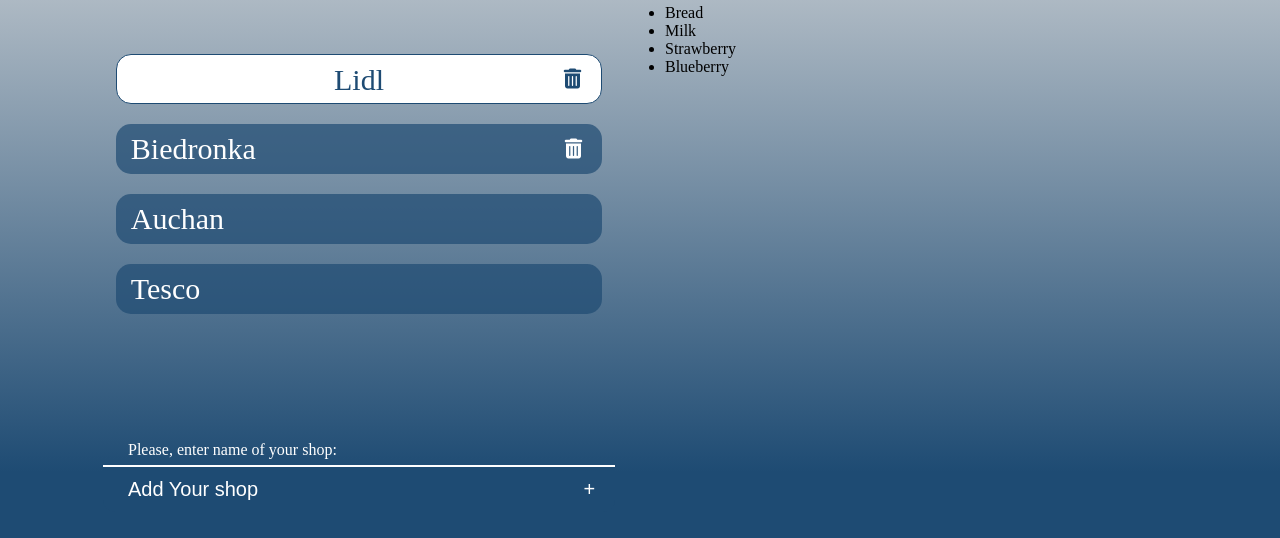
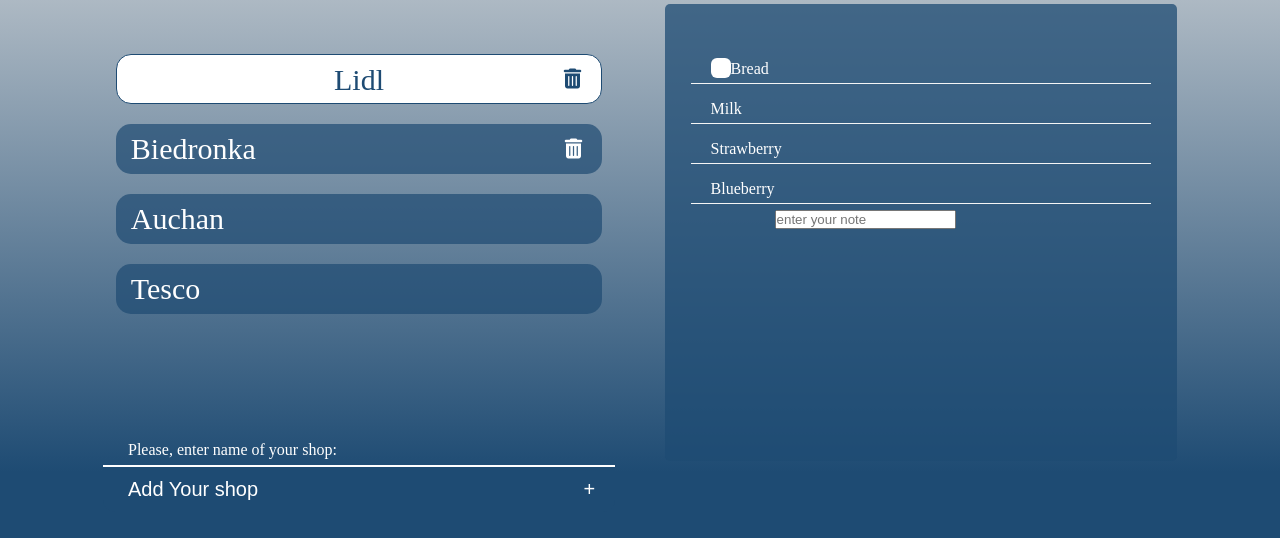
Before and after one commit to GerPl/shopping-list, a plain HTML site: page index.html in a window 1280 px wide. Shown: the part 248-786 px from the top of the page. Drawn offline with Linux system fonts and the light colour scheme.

Commit message:
custom checkbox_+ syles for items

```diff
--- a/index.html
+++ b/index.html
@@ -43,10 +43,25 @@
             </div>
             <div class="itemsMain">
                 <ul class="listOfItems">
-                    <li class="oneItem checkedItem">Bread</li>
+                    <li class="oneItem checkedItem">
+                        <form action="">
+                            <label for="one">
+                                <input class="checkbox" type="checkbox" id="one">
+                                <div class="Customcheckbox"><i              class="fa-solid fa-check"></i>
+                                </div>
+                            </label>
+                            </form>
+                                <p>Bread</p>
+                    </li>
                     <li class="oneItem">Milk</li>
-                    <li class="oneItem">Strawberry</li>
-                    <li class="oneItem">Blueberry</li>
+                    <li class="oneItem">Strawberry</i></li>
+                    <li class="oneItem activeItem">
+                        Blueberry
+                        <div class="notes">
+                            <p class="note"></p>
+                            <input class="inputNote" type="text" placeholder="enter your note">
+                        </div>
+                    </li>
                 </ul>
             </div>
         </div>
--- a/main.css
+++ b/main.css
@@ -70,7 +70,7 @@
     color: white;
     -webkit-text-stroke: .2px rgb(30, 75, 115);
 }
-.listOfShops{
+.listOfShops, .listOfItems{
     width: 100%;
     height: 90%;
     position: relative;
@@ -80,7 +80,7 @@
     gap: 20px;
     align-items: center;
 }
-.oneShop{
+.oneShop {
     width: 95%;
     height: 50px;
     position: inherit;
@@ -178,3 +178,47 @@
 .itemsHeader h2{
     line-height: 100px;
 }
+
+.listOfItems{
+    background-color:  rgba(30, 75, 115, .75);
+    border-radius: 5px;
+    gap: 10px;
+}
+.oneItem{
+    width: 90%;
+    height: 30px;
+    position: inherit;
+    top: 50px;
+    color: white;
+    line-height: 30px;
+    padding-left: 20px;
+    border-bottom: 1px solid whitesmoke;
+    display: flex;
+    flex-direction: row;
+}
+.oneItem p{
+    padding-left: 20px;
+}
+.checkbox{
+    display: none;
+}
+.Customcheckbox{
+    height: 20px;
+    width: 20px;
+    position: absolute;
+    bottom: 5px;
+    background-color: white;
+    cursor: pointer;
+    border-radius: 30%;
+}
+.Customcheckbox i{
+    position: absolute;
+    left: 1px;
+    top: 1px;
+    font-size: 20px;
+    color: rgba(30, 75, 115, .75);
+    opacity: 0;
+}
+.checkbox:checked + .Customcheckbox i{
+    opacity: 1;
+}
```
